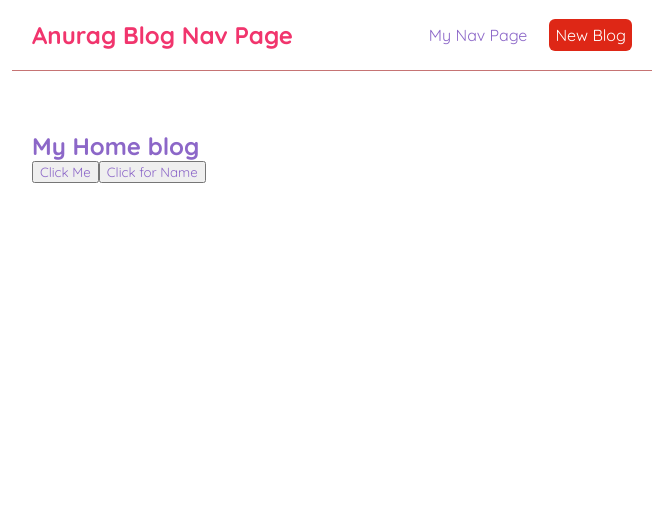
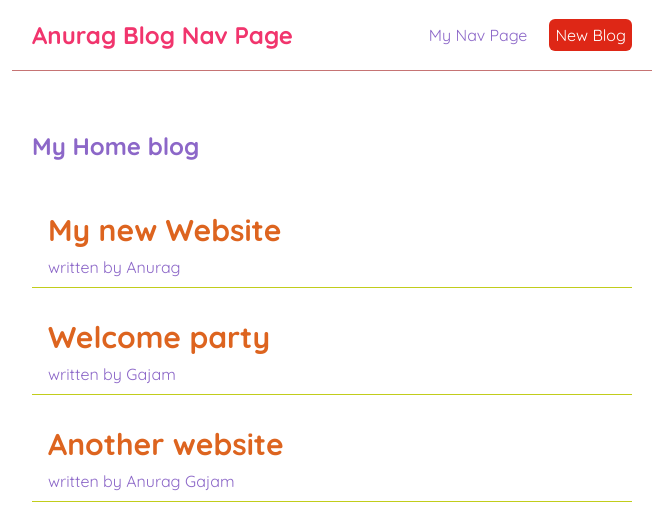
Before and after one commit to Gajam-Anurag/my-react-project, a React (Create React App) app: page / in a window 1280 px wide. Shown: the top 530 px of the page, without its empty margins (308-971 px from the left). Built offline with nearby package versions, Linux system fonts and the light colour scheme.

Commit message:
06 april 2022

```diff
--- a/src/Home.js
+++ b/src/Home.js
@@ -1,20 +1,24 @@
+import {useState} from 'react'
+
+
 const Home = () => {
 
-    const Home = (e) => {
-        console.log("Hello",e);
+    const [blogs, setBlogs] = useState([
+        {title: 'My new Website', body: 'abcdefghij', author : 'Anurag', id:1},
+        {title: "Welcome party", body: "abcdefghij", author : "Gajam", id:2},
+        {title: "Another website", body: "abcdefghij", author : "Anurag Gajam", id:3}
+    ]);
 
-    }
-    const Home2 = (name,e) => {
-
-        console.log("Hello " + name, e.target);
-
-    }
     return (
 
         <div className="home">
-            <h2>My Home blog</h2>
-            <button onClick = {Home} > Click Me</button>
-            <button onClick = { (e) => Home2('Anurag Gajam',e) }>Click for Name</button>
+            <h2>My Home blog</h2><br/>
+            {blogs.map((blog) => (
+                <div className="blog-pre" key={blog.id}>
+                    <h2>{blog.title}</h2>
+                    <p>written by {blog.author}</p>
+                </div>
+            ))}
         </div>
      );
 }
--- a/src/index.css
+++ b/src/index.css
@@ -32,3 +32,18 @@
   margin: 40px auto;
   padding: 20px;
 }
+
+/* blog preview list*/
+.blog-pre{
+padding: 10px 16px;
+margin: 20px 0;
+border-bottom: 1px solid #c1cd1b;
+}
+.blog-pre:hover {
+  box-shadow: 1px 3px 5px rgba(0, 0, 0, 0.1);
+}
+.blog-pre h2{
+font-size: 30px;
+color:rgb(221, 100, 31);
+margin-bottom: 8px;
+}
```
